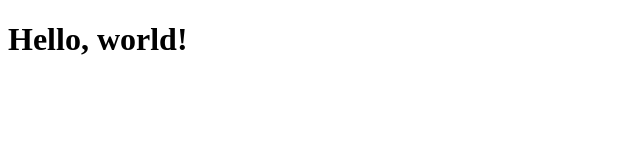
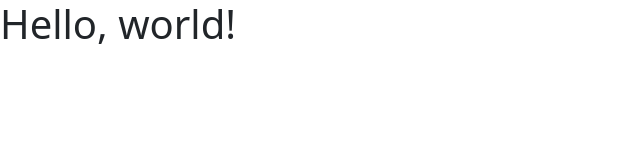
Before and after one commit to DirectActionCO/DirectActionCO.github.io, a plain HTML site: page index.html in a window 1280 px wide. Shown: the whole page, without its empty margins (0-640 px from the left). Drawn offline with nearby package versions, Linux system fonts and the light colour scheme.

Commit message:
init css

```diff
--- a/index.html
+++ b/index.html
@@ -4,6 +4,7 @@
     <meta charset="utf-8">
     <meta name="viewport" content="width=device-width, initial-scale=1">
     <title>Direct Action</title>
+    <link href="https://cdn.jsdelivr.net/npm/bootstrap@5.3.7/dist/css/bootstrap.min.css" rel="stylesheet" integrity="sha384-LN+7fdVzj6u52u30Kp6M/trliBMCMKTyK833zpbD+pXdCLuTusPj697FH4R/5mcr" crossorigin="anonymous">
   </head>
   <body>
     <h1>Hello, world!</h1>
```
